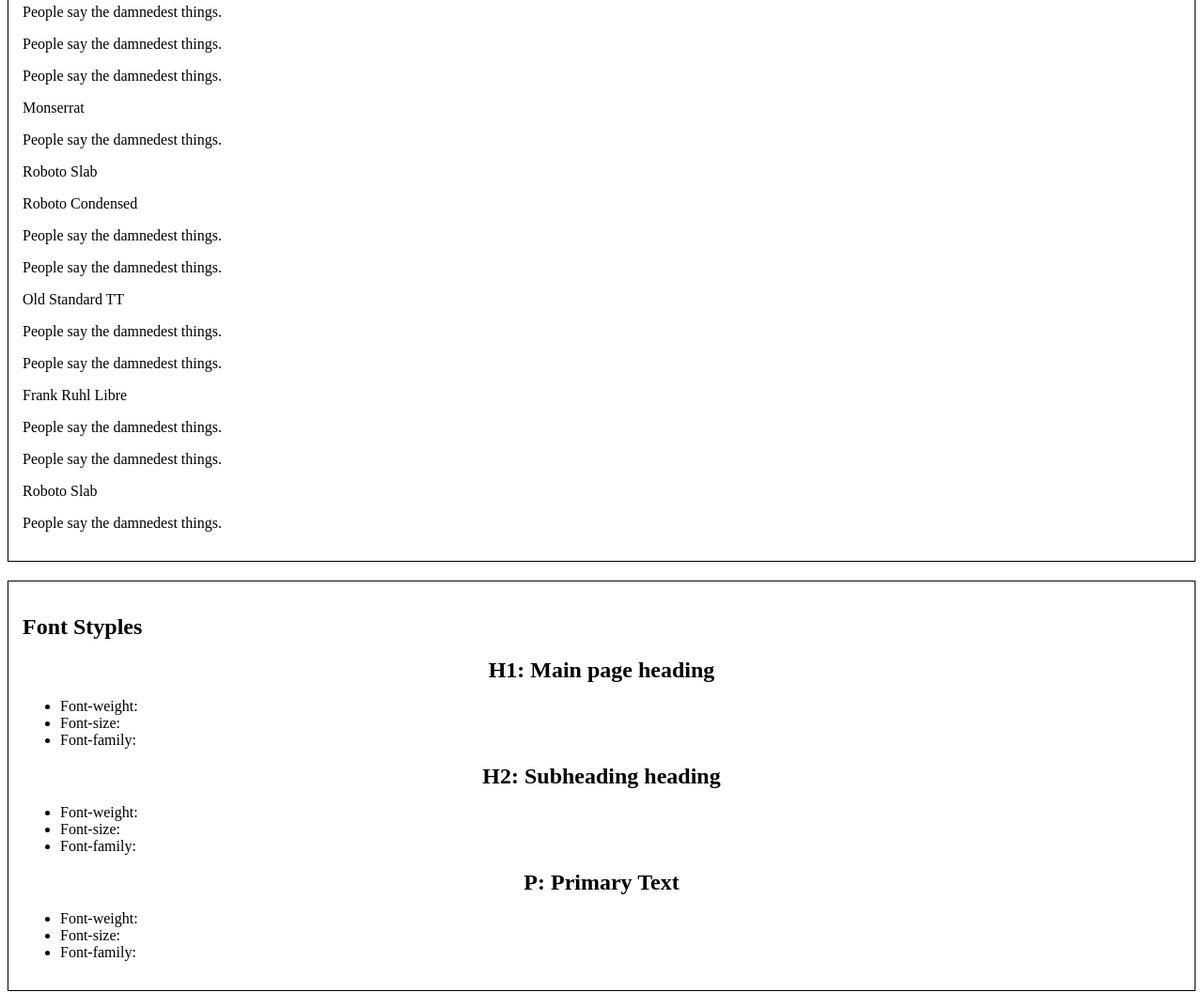
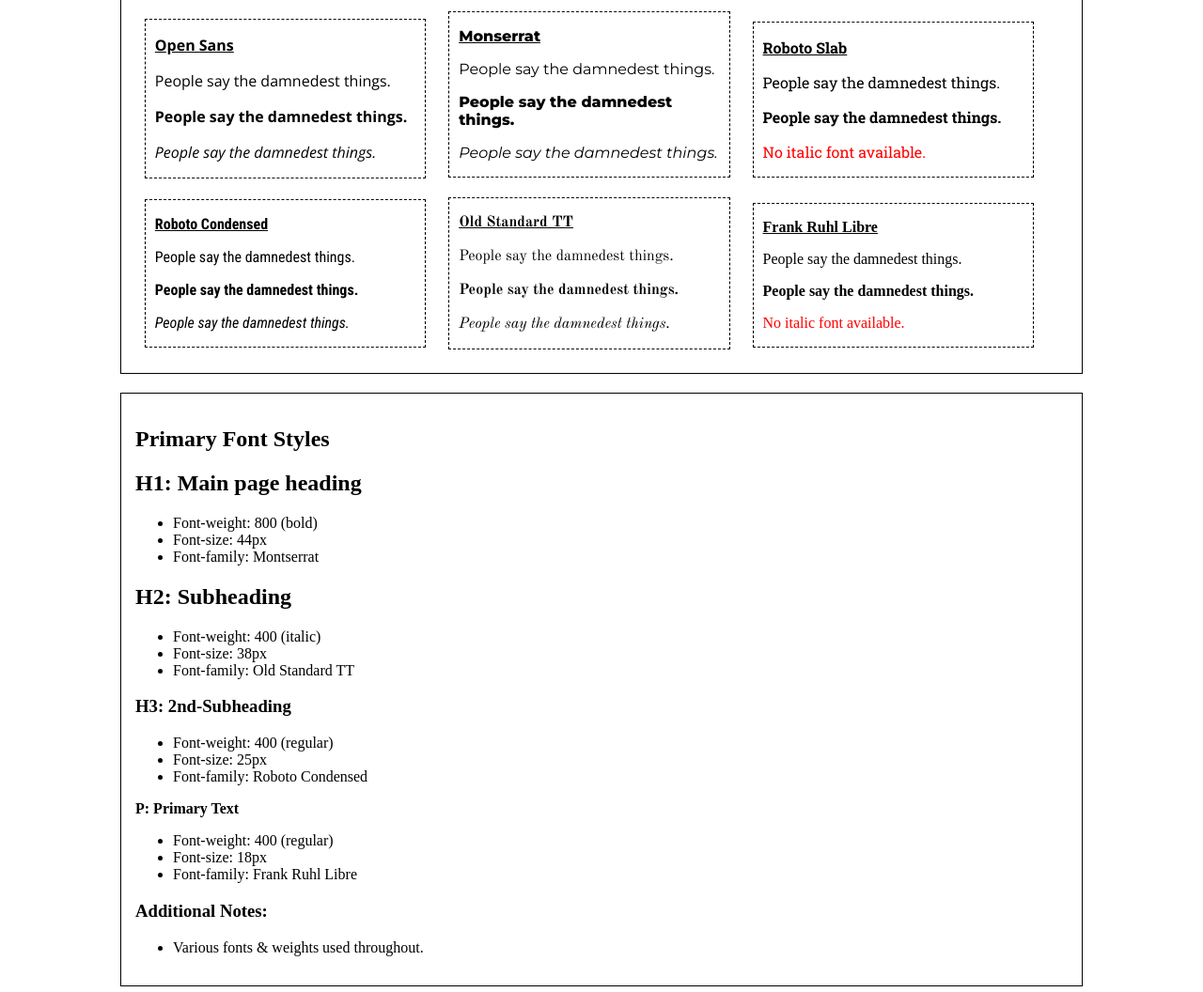
Before and after one commit to jablman/WebsiteDesignSystem, a plain HTML site: page index.html in a window 1280 px wide. Shown: the part 972-2028 px from the top of the page at 94% size. Drawn offline with nearby package versions, Linux system fonts and the light colour scheme; a web font is replaced by a local one.

Commit message:
Potential Final Edit

```diff
--- a/index.html
+++ b/index.html
@@ -5,10 +5,16 @@
         <meta name="viewport" content="width=device-width, initial-scale=1.0">
         <title>Website Style Guide</title>
         <link rel="stylesheet" href="./styles.css" type="text/css">
+        <link href="https://fonts.googleapis.com/css2?family=Open+Sans:ital,wght@0,400;0,700;1,400&display=swap" rel="stylesheet">
+        <<link href="https://fonts.googleapis.com/css2?family=Montserrat:ital,wght@0,400;0,800;1,400&display=swap" rel="stylesheet">
+        <link href="https://fonts.googleapis.com/css2?family=Roboto+Slab:wght@400;700&display=swap" rel="stylesheet">
+        <link href="https://fonts.googleapis.com/css2?family=Roboto+Condensed:ital,wght@0,400;0,700;1,400&display=swap" rel="stylesheet">
+        <link href="https://fonts.googleapis.com/css2?family=Old+Standard+TT:ital,wght@0,400;0,700;1,400&display=swap" rel="stylesheet">
+        <link href="https://fonts.googleapis.com/css2?family=Frank+Ruhl+Libre:wght@400;700&display=swap" rel="stylesheet">
     </head>
 
     <body>
-        <h1>BrilliantDoc Website Style Guide</h1>
+        <h1 id="title">BrilliantDoc Website Style Guide</h1>
 
         <section class="container" id="colors">
             <h2>Colors</h2>
@@ -50,69 +56,77 @@
                     <p class="italic open-sans">People say the damnedest things.</p>
                 </div>
                 <div class="font-panel">
-                    <p class="font-label monserrat">Monserrat</p>
-                    <!-- <p class="regular monserrat">People say the damnedest things.</p> -->
-                    <p class="bold monserrat">People say the damnedest things.</p>
-                    <!-- <p class="italic monserrat">People say the damnedest things.</p> -->
+                    <p class="font-label montserrat">Monserrat</p>
+                    <p class="regular montserrat">People say the damnedest things.</p>
+                    <p class="bold montserrat">People say the damnedest things.</p>
+                    <p class="italic montserrat">People say the damnedest things.</p>
                 </div>
                 <div class="font-panel">
                     <p class="font-label roboto-slab">Roboto Slab</p>
-                    <p class="regular roboto-slab"></p>
-                    <!-- <p class="bold roboto-slab">People say the damnedest things.</p> -->
-                    <!-- <p class="italic roboto-slab">People say the damnedest things.</p> -->
+                    <p class="regular roboto-slab">People say the damnedest things.</p>
+                    <p class="bold roboto-slab">People say the damnedest things.</p>
+                    <p class="not-available roboto-slab">No italic font available.</p>
                 </div>
                 <div class="font-panel">
                     <p class="font-label roboto-condensed">Roboto Condensed</p>
                     <p class="regular roboto-condensed">People say the damnedest things.</p>
-                    <!-- <p class="bold roboto-condensed">People say the damnedest things.</p> -->
+                    <p class="bold roboto-condensed">People say the damnedest things.</p>
                     <p class="italic roboto-condensed">People say the damnedest things.</p>
                 </div>
                 <div class="font-panel">
                     <p class="font-label old-standard-tt">Old Standard TT</p>
                     <p class="regular old-standard-tt">People say the damnedest things.</p>
-                    <!-- <p class="bold old-standard-tt">People say the damnedest things.</p> -->
+                    <p class="bold old-standard-tt">People say the damnedest things.</p>
                     <p class="italic old-standard-tt">People say the damnedest things.</p>
                 </div>
                 <div class="font-panel">
                     <p class="font-label frank-ruhl-libre">Frank Ruhl Libre</p>
                     <p class="regular frank-ruhl-libre">People say the damnedest things.</p>
-                    <!-- <p class="bold frank-ruhl-libre">People say the damnedest things.</p> -->
-                    <p class="italic frank-ruhl-libre">People say the damnedest things.</p>
-                </div>
-                <div class="font-panel">
-                    <p class="font-label roboto-slab">Roboto Slab</p>
-                    <p class="regular roboto-slab">People say the damnedest things.</p>
-                    <!-- <p class="bold roboto-slab">People say the damnedest things.</p> -->
-                    <!-- <p class="italic roboto-slab">People say the damnedest things.</p> -->
+                    <p class="bold frank-ruhl-libre">People say the damnedest things.</p>
+                    <p class="not-available frank-ruhl-libre">No italic font available.</p>
                 </div>
             </div>
         </section>
 
         <section class="container" id="fontStyles">
-            <h2>Font Styples</h2>
+            <h2>Primary Font Styles</h2>
             <div class="text-container">
                 <div class="text-panel">
                     <h1>H1: Main page heading</h1>
                     <ul>
-                        <li>Font-weight: </li>
-                        <li>Font-size: </li>
-                        <li>Font-family: </li>
+                        <li>Font-weight: 800 (bold)</li>
+                        <li>Font-size: 44px</li>
+                        <li>Font-family: Montserrat</li>
                     </ul>
                 </div>
                 <div class="text-panel">
-                    <h1>H2: Subheading heading</h1>
+                    <h2>H2: Subheading</h2>
                     <ul>
-                        <li>Font-weight: </li>
-                        <li>Font-size: </li>
-                        <li>Font-family: </li>
+                        <li>Font-weight: 400 (italic) </li>
+                        <li>Font-size: 38px</li>
+                        <li>Font-family: Old Standard TT</li>
                     </ul>
                 </div>
                 <div class="text-panel">
-                    <h1>P: Primary Text</h1>
+                    <h3>H3: 2nd-Subheading</h3>
                     <ul>
-                        <li>Font-weight: </li>
-                        <li>Font-size: </li>
-                        <li>Font-family: </li>
+                        <li>Font-weight: 400 (regular) </li>
+                        <li>Font-size: 25px</li>
+                        <li>Font-family: Roboto Condensed</li>
+                    </ul>
+                </div>
+                <div class="text-panel">
+                    <p>P: Primary Text</p>
+                    <ul>
+                        <li>Font-weight: 400 (regular) </li>
+                        <li>Font-size: 18px</li>
+                        <li>Font-family: Frank Ruhl Libre</li>
+                    </ul>
+                </div>
+                <div class="text-panel notes">
+                    <h3>Additional Notes:</h3>
+                    <ul>
+                        <li>Various fonts & weights used throughout.</li>
                     </ul>
                 </div>
             </div>
--- a/styles.css
+++ b/styles.css
@@ -1,6 +1,9 @@
-body h1 {
+body {
+    margin: 0 10%;
+}
+
+#title {
     text-align: center;
-    margin: 0 10%;
 }
 
 .container {
@@ -47,22 +50,85 @@ body h1 {
 
 /* Font Section */
 
+.font-panel {
+    border: .5px dashed #000000;
+    display: inline-block;
+    width: 28%;
+    height: auto;
+    margin: 1%;
+    padding-left: 1%;
+    padding-right: 1%
+}
+
+.font-label {
+    text-decoration: underline;
+    font-weight: bold;
+}
+
+.open-sans {
+    font-family: 'Open Sans',sans-serif;
+}
+
+.montserrat {
+    font-family: 'Montserrat', sans-serif;
+}
+
+.roboto-slab {
+    font-family: 'Roboto Slab', serif;
+}
+
+.roboto-condensed {
+    font-family: 'Roboto Condensed', sans-serif;
+}
+
+.old-standard-tt {
+    font-family: 'Old Standard TT', serif;
+}
+
+.frank-ruhl-libre {
+    font-family: 'Frank Ruhl Libre', serif;
+}
+
+.italic {
+    font-style: italic;
+}
+
+.bold {
+    font-weight: bold;
+}
+
+.not-available {
+    color: #ff0000;
+}
 /* Font Styles Section */
+
+.text-panel h1 {
+    text-align: left;
+}
+
+.text-panel p {
+    font-weight: bold;
+}
 
 /* Logo Section */
 
 .logo-panel {
     margin: 15px auto;
     border: .5px dashed #000000;
+    overflow: hidden;
+    width: auto;
+    height: auto;
 }
 
 .landscape {
-    max-height: 200px;
+    max-height: auto;
     max-width: 456px;
+    display: block;
 }
 
 .square {
     background-color: #000000;
-    max-height: 360px;
+    max-height: auto;
     max-width: 360px;
+    display: block;
 }
```
